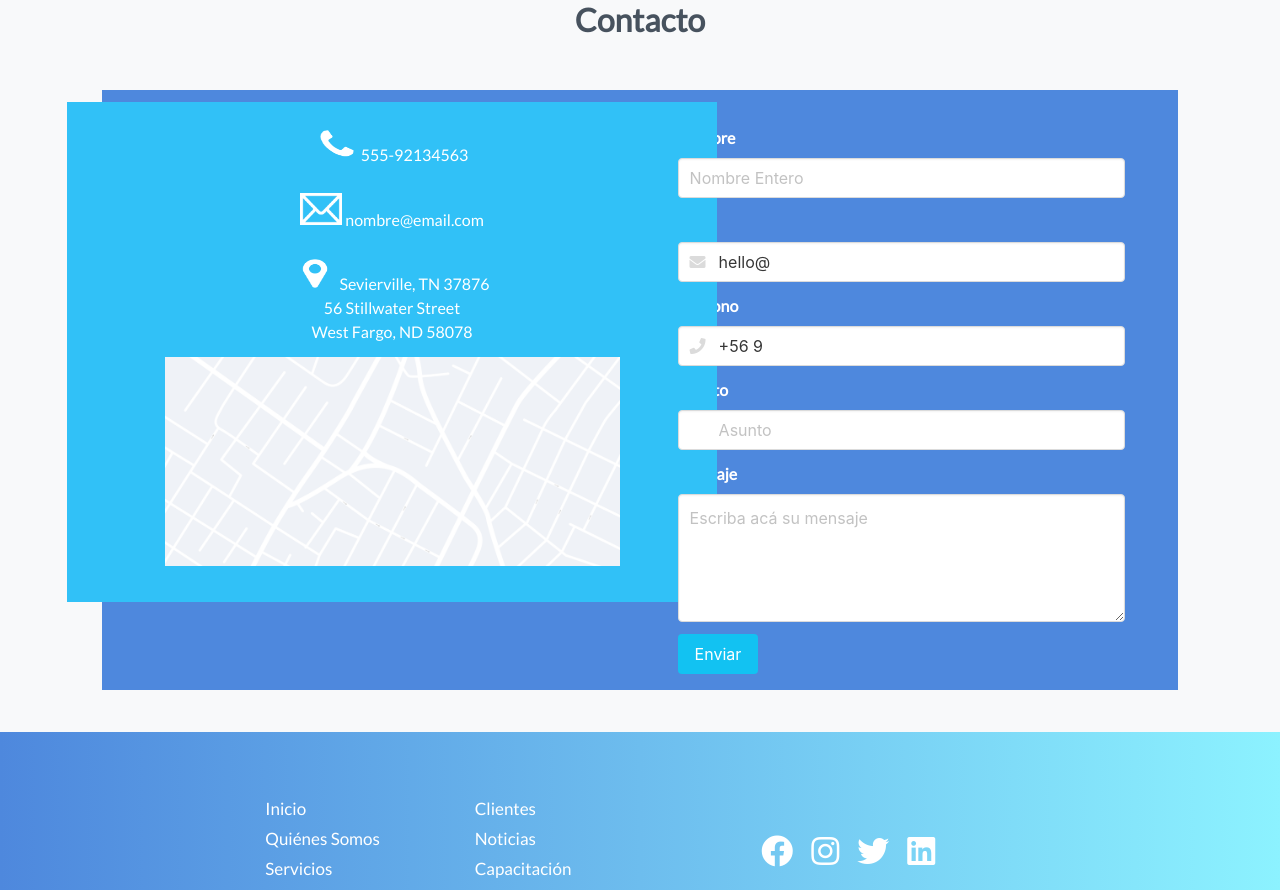
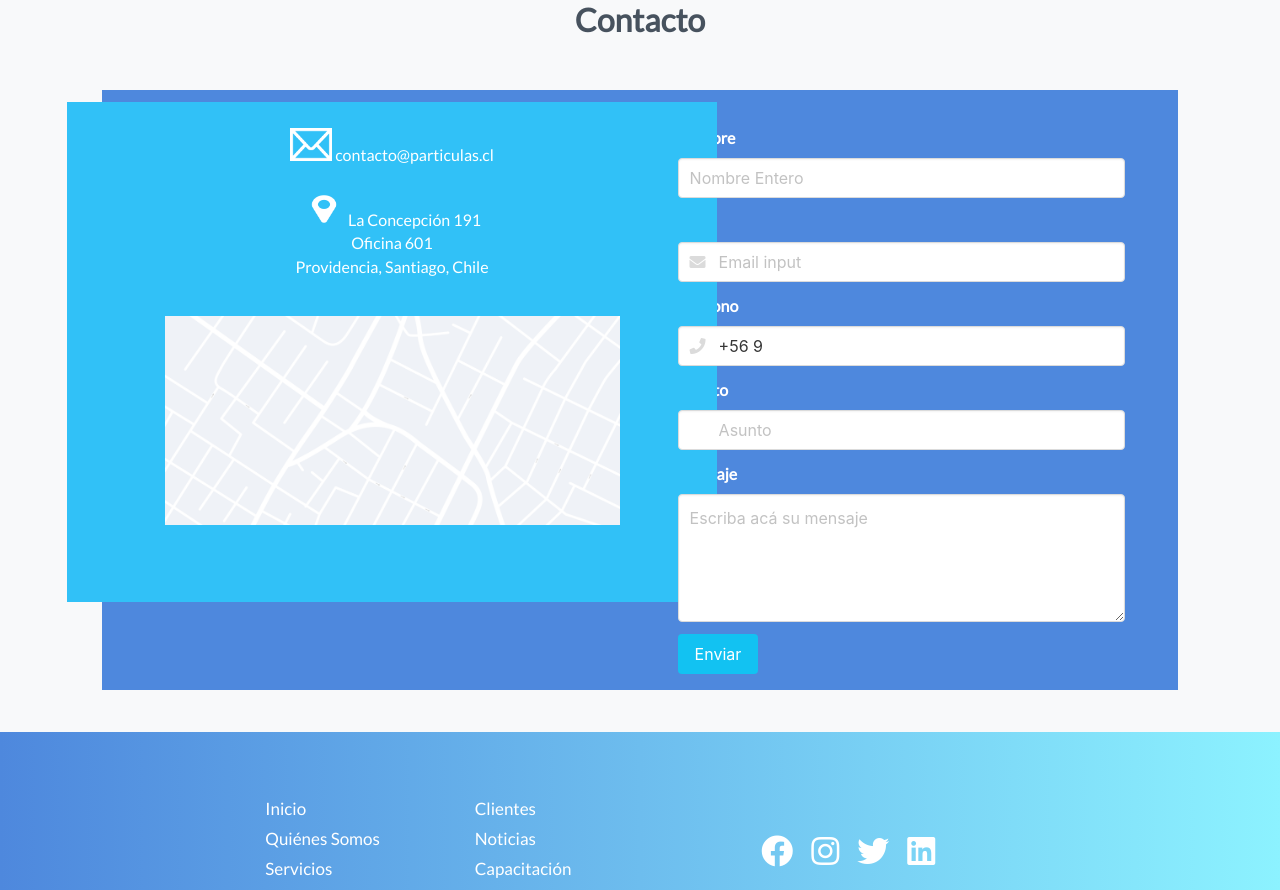
Before and after one commit to progressio-spa/particulasCL, a Vue app: page /#/ in a window 1280 px wide. Shown: the part 8060-8950 px from the top of the page. Built offline with nearby package versions, Linux system fonts and the light colour scheme.

Commit message:
CHG: se agregan datos reales a contacto

```diff
--- a/src/sections/Contact.vue
+++ b/src/sections/Contact.vue
@@ -13,23 +13,19 @@
                     <div class="color">
                         <div class="contact-info">
                             <div class="contact-items">
-                                <img class="contact-logos" src="../assets/telefono.png"> 555-92134563
+                                <img class="contact-logos" src="../assets/correo.png"> contacto@particulas.cl
+                            </div>
+                            <div class="contact-items">
+                                <img class="contact-logos" src="../assets/ubicacion.png">
+                                La Concepción 191
+                                <br>
+                                Oficina 601
+                                <br>
+                                Providencia, Santiago, Chile
                             </div>
 
-                            <div class="contact-items">
-                                <img class="contact-logos" src="../assets/correo.png"> nombre@email.com
-
-                            </div>
-
-                            <div class="contact-items">
-                                <img class="contact-logos" src="../assets/ubicacion.png">
-                                Sevierville, TN 37876
-                                <br>
-                                56 Stillwater Street
-                                <br>
-                                West Fargo, ND 58078
-                            </div>
                         </div>
+                        <br>
                         <div class="minimap-pos">
                             <img class="minimap" src="../assets/minimap.png">
                         </div>
@@ -48,7 +44,7 @@
                         <div class="field">
                             <label class="label title-color">Email</label>
                             <div class="control has-icons-left has-icons-right">
-                                <input class="input" type="email" placeholder="Email input" value="hello@">
+                                <input class="input" type="email" placeholder="Email input" value="">
                                 <span class="icon is-small is-left">
                                     <i class="fas fa-envelope"></i>
                                 </span>
```
